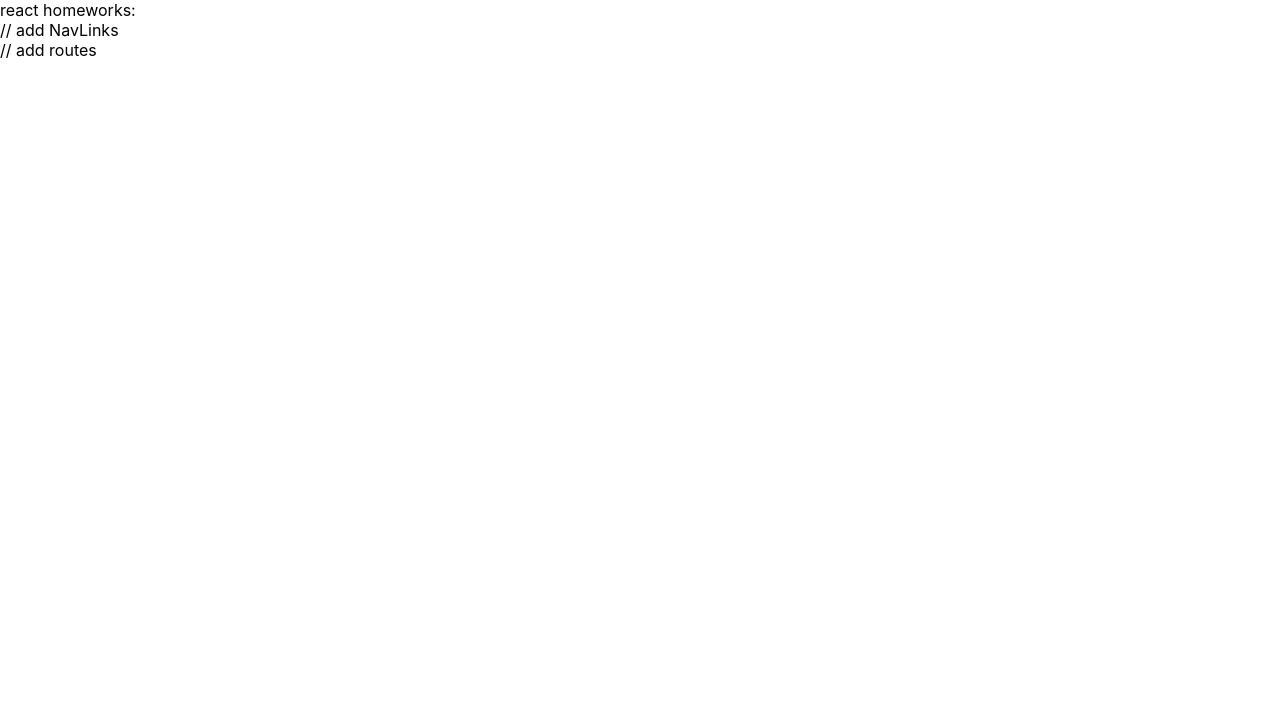
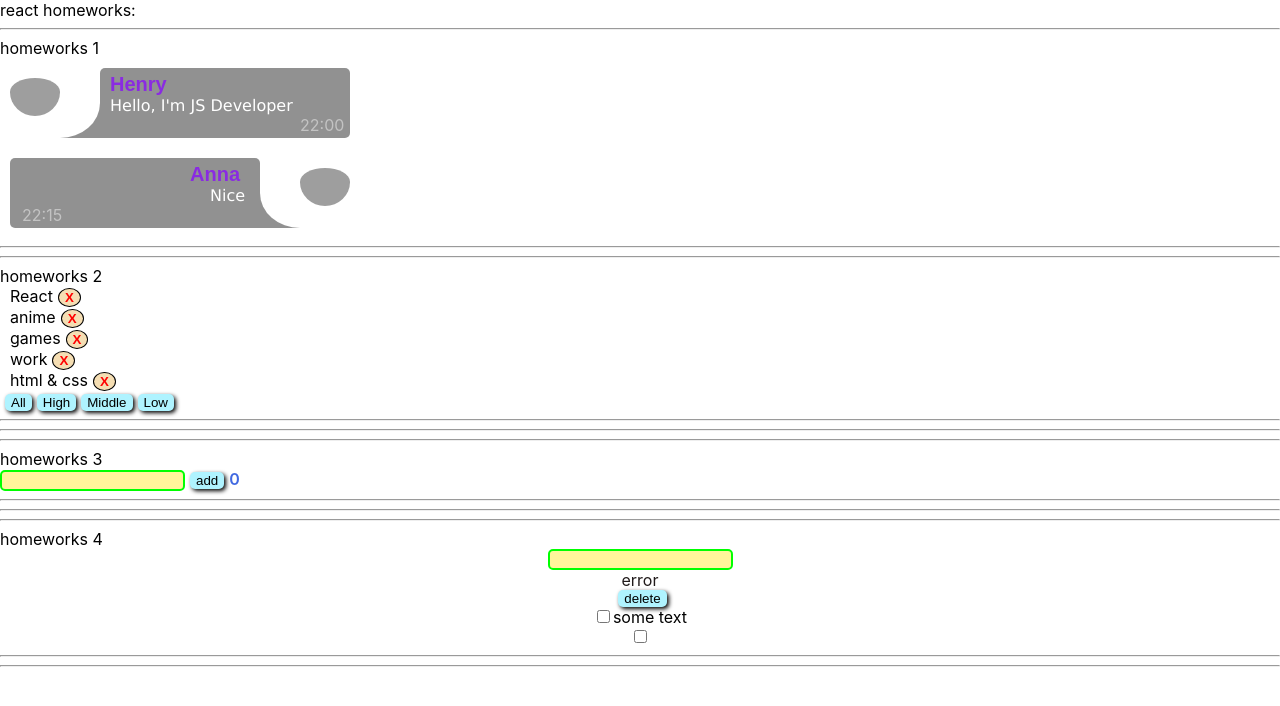
Before and after one commit to Pavelkv94/HomeWorksTasks, a React (Create React App) app: page / in a window 1280 px wide. Shown: the top 706 px of the page. Built offline with nearby package versions, Linux system fonts and the light colour scheme; grey boxes are pictures that could not be loaded.

Commit message:
fix: fixed HW4 & add input&button in HW2 & HW3

```diff
--- a/src/p1-main/m1-ui/u1-app/App.tsx
+++ b/src/p1-main/m1-ui/u1-app/App.tsx
@@ -10,11 +10,11 @@ function App() {
     return (
         <div className={s.App}>
             <div>react homeworks:</div>
-            {/* <HW1/>
+            <HW1/>
             <HW2/>
             <HW3/>
-            <HW4/> */}
-            <HW5/>
+            <HW4/>
+            {/* <HW5/> */}
 
         </div>
     )
--- a/src/p2-homeworks/h2/Affairs.module.css
+++ b/src/p2-homeworks/h2/Affairs.module.css
@@ -1,37 +1,45 @@
 .someClass {
-margin-left: 10px;
-font-family: -apple-system, BlinkMacSystemFont, 'Segoe UI', Roboto, Oxygen, Ubuntu, Cantarell, 'Open Sans', 'Helvetica Neue', sans-serif;
+    margin-left: 10px;
+    font-family: -apple-system, BlinkMacSystemFont, 'Segoe UI', Roboto, Oxygen, Ubuntu, Cantarell, 'Open Sans', 'Helvetica Neue', sans-serif;
 }
+
 .someClass:hover {
     text-decoration: underline;
     cursor: default;
 }
+
 .btnClose {
     color: red;
     border-radius: 50%;
     margin-left: 5px;
     font-weight: 600;
     background-color: wheat;
+    border: 1px solid black;
 }
+
 .btnClose:hover {
     background-color: teal;
     cursor: pointer;
 }
+
 .btnClose:focus {
     outline: none;
 }
+
 .btnStyle {
     border: black 1px solid;
     margin-left: 5px;
 }
+
 .btnStyle:hover {
-background-color: aquamarine;
-transform: scale(1.2);
+    background-color: aquamarine;
+    transform: scale(1.2);
+}
 
-}
 .btnStyle:focus {
     outline: none;
 }
+
 .btnStyle:active {
     background-color: cornflowerblue;
 }
--- a/src/p2-homeworks/h2/Affairs.tsx
+++ b/src/p2-homeworks/h2/Affairs.tsx
@@ -2,6 +2,7 @@ import React from 'react'
 import Affair from './Affair'
 import {AffairType, FilterType} from './HW2'
 import s from './Affairs.module.css'
+import SuperButton from '../h4/common/c2-SuperButton/SuperButton'
 
 type AffairsPropsType = { // need to fix any
     data: any
@@ -30,10 +31,10 @@ function Affairs(props: AffairsPropsType) {
 
             {mappedAffairs}
 
-            <button onClick={setAll} className={btnStyle}>All</button>
-            <button onClick={setHigh} className={btnStyle}>High</button>
-            <button onClick={setMiddle} className={btnStyle}>Middle</button>
-            <button onClick={setLow} className={btnStyle}>Low</button>
+            <SuperButton onClick={setAll} className={btnStyle}>All</SuperButton>
+            <SuperButton onClick={setHigh} className={btnStyle}>High</SuperButton>
+            <SuperButton onClick={setMiddle} className={btnStyle}>Middle</SuperButton>
+            <SuperButton onClick={setLow} className={btnStyle}>Low</SuperButton>
         </div>
     )
 }
--- a/src/p2-homeworks/h3/Greeting.module.css
+++ b/src/p2-homeworks/h3/Greeting.module.css
@@ -3,7 +3,8 @@
 }
 
 .error {
-    border: 1px solid red;
+    border: 2px solid red;
+    background-color: rgb(255, 188, 188);
 }
 .errorMessage {
     color: red;
--- a/src/p2-homeworks/h3/Greeting.tsx
+++ b/src/p2-homeworks/h3/Greeting.tsx
@@ -1,4 +1,6 @@
 import React, { ChangeEvent } from "react";
+import SuperInputText from "../h4/common/c1-SuperInputText/SuperInputText";
+import SuperButton from "../h4/common/c2-SuperButton/SuperButton";
 import s from "./Greeting.module.css";
 
 type GreetingPropsType = {
@@ -16,9 +18,9 @@ function Greeting(props: GreetingPropsType) {
 
     return (
         <div>
-            <input value={props.name} onChange={props.setNameCallback} className={props.error ?inputClass : ""} />
+            <SuperInputText value={props.name} onChange={props.setNameCallback} className={props.error ?inputClass : ""} />
             {props.error && <span className={s.errorMessage}>{props.error}</span>}
-            <button onClick={props.addUser}>add</button>
+            <SuperButton onClick={props.addUser}>add</SuperButton>
             <span className={s.totalCount}>{props.totalUsers}</span>
         </div>
     );
--- a/src/p2-homeworks/h4/common/c1-SuperInputText/SuperInputText.module.css
+++ b/src/p2-homeworks/h4/common/c1-SuperInputText/SuperInputText.module.css
@@ -3,10 +3,11 @@
 }
 
 .errorInput {
-    border: 3px solid lime;
-    background: red;
+    border: 2px solid lime;
+    border-radius: 5px;
+    background: rgb(255, 245, 155);
 }
 
 .error {
-    color: red;
+    color: rgb(32, 26, 26);
 }
--- a/src/p2-homeworks/h4/common/c2-SuperButton/SuperButton.module.css
+++ b/src/p2-homeworks/h4/common/c2-SuperButton/SuperButton.module.css
@@ -2,6 +2,22 @@
 
 }
 
-.red {
-    background: red;
+.btnStyle {
+    border: black 1px solid;
+    margin-left: 5px;
+    background-color: rgb(175, 243, 255);
+    border-radius: 5px;
+    border:none;
+    box-shadow: 2px 2px 4px black;
 }
+.btnStyle:hover {
+background-color: aquamarine;
+transform: scale(1.2);
+
+}
+.btnStyle:focus {
+    outline: none;
+}
+.btnStyle:active {
+    background-color: cornflowerblue;
+}
--- a/src/p2-homeworks/h4/common/c2-SuperButton/SuperButton.tsx
+++ b/src/p2-homeworks/h4/common/c2-SuperButton/SuperButton.tsx
@@ -1,4 +1,4 @@
-import React, {ButtonHTMLAttributes, DetailedHTMLProps} from "react";
+import React, { ButtonHTMLAttributes, DetailedHTMLProps } from "react";
 import s from "./SuperButton.module.css";
 
 // тип пропсов обычной кнопки, children в котором храниться название кнопки там уже описан
@@ -14,8 +14,8 @@ const SuperButton: React.FC<SuperButtonPropsType> = (
         ...restProps// все остальные пропсы попадут в объект restProps, там же будет children
     }
 ) => {
-    const finalClassName = `${red ? s.red : s.default} ${className}`;
-
+    //const finalClassName = `${red ? s.btnStyle : s.default} ${className}`;
+    const finalClassName = s.btnStyle;
     return (
         <button
             className={finalClassName}
```
